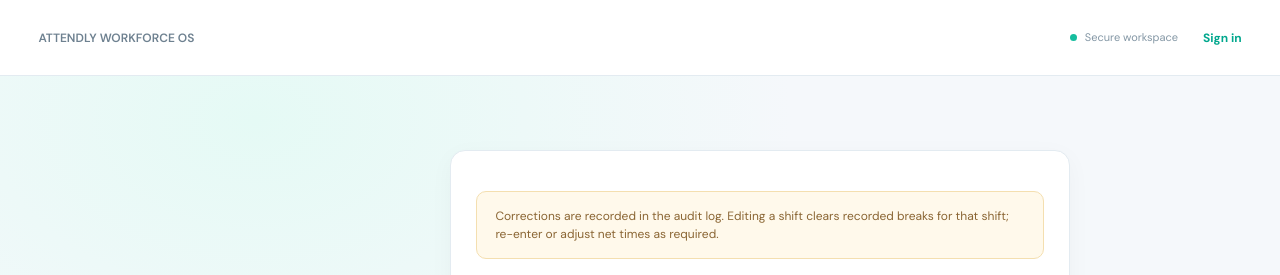
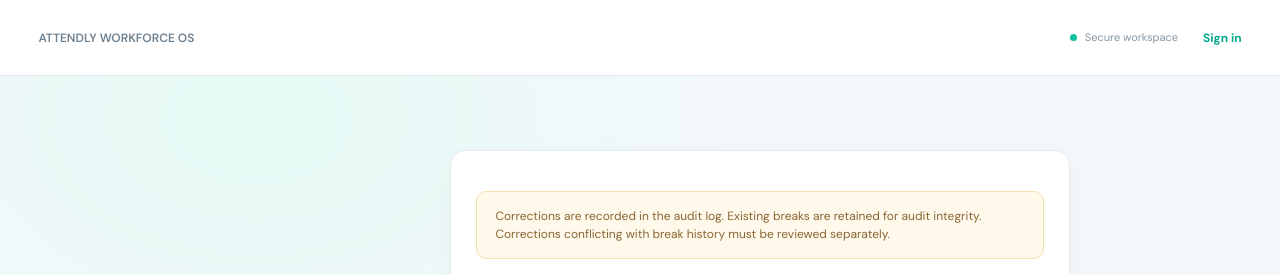
Before and after one commit to akrammk5/Attendly-tracking-system, a Django app: template platform/templates/correct_shift.html in a window 1280 px wide. Shown: the top 275 px of the page. Run offline with Django 5.2, Linux system fonts and the light colour scheme; the template is opened without the code that fills it, so the values that code supplies are empty; parts of the project's set-up code (start-up, migrations or seed data) failed here and were passed over.

Commit message:
fix: clarify that shift corrections preserve break records

```diff
--- a/platform/templates/correct_shift.html
+++ b/platform/templates/correct_shift.html
@@ -1,4 +1,4 @@
 {% extends 'base.html' %}{% block title %}Correct shift{% endblock %}{% block breadcrumb %}Correct shift{% endblock %}
 {% block content %}<div class="page-heading"><div><div class="eyebrow">MANAGER CORRECTION</div><h1>Correct a shift</h1><p>{{ shift.user.email }} · Times are entered in {{ company.timezone }}.</p></div></div>
-<div class="panel narrow-panel"><div class="notice warning">Corrections are recorded in the audit log. Editing a shift clears recorded breaks for that shift; re-enter or adjust net times as required.</div>
+<div class="panel narrow-panel"><div class="notice warning">Corrections are recorded in the audit log. Existing breaks are retained for audit integrity. Corrections conflicting with break history must be reviewed separately.</div>
 <form method="post" class="stack-form">{% csrf_token %}<div class="field"><label for="started">Start time</label><input id="started" type="datetime-local" name="started_at" required></div><div class="field"><label for="ended">End time</label><input id="ended" type="datetime-local" name="ended_at" required></div><div class="field"><label for="note">Correction reason</label><textarea name="note" id="note" rows="3" maxlength="250" required placeholder="Why are you changing this shift?"></textarea></div><button type="submit" class="btn btn-primary">Save correction</button></form></div>{% endblock %}
```
